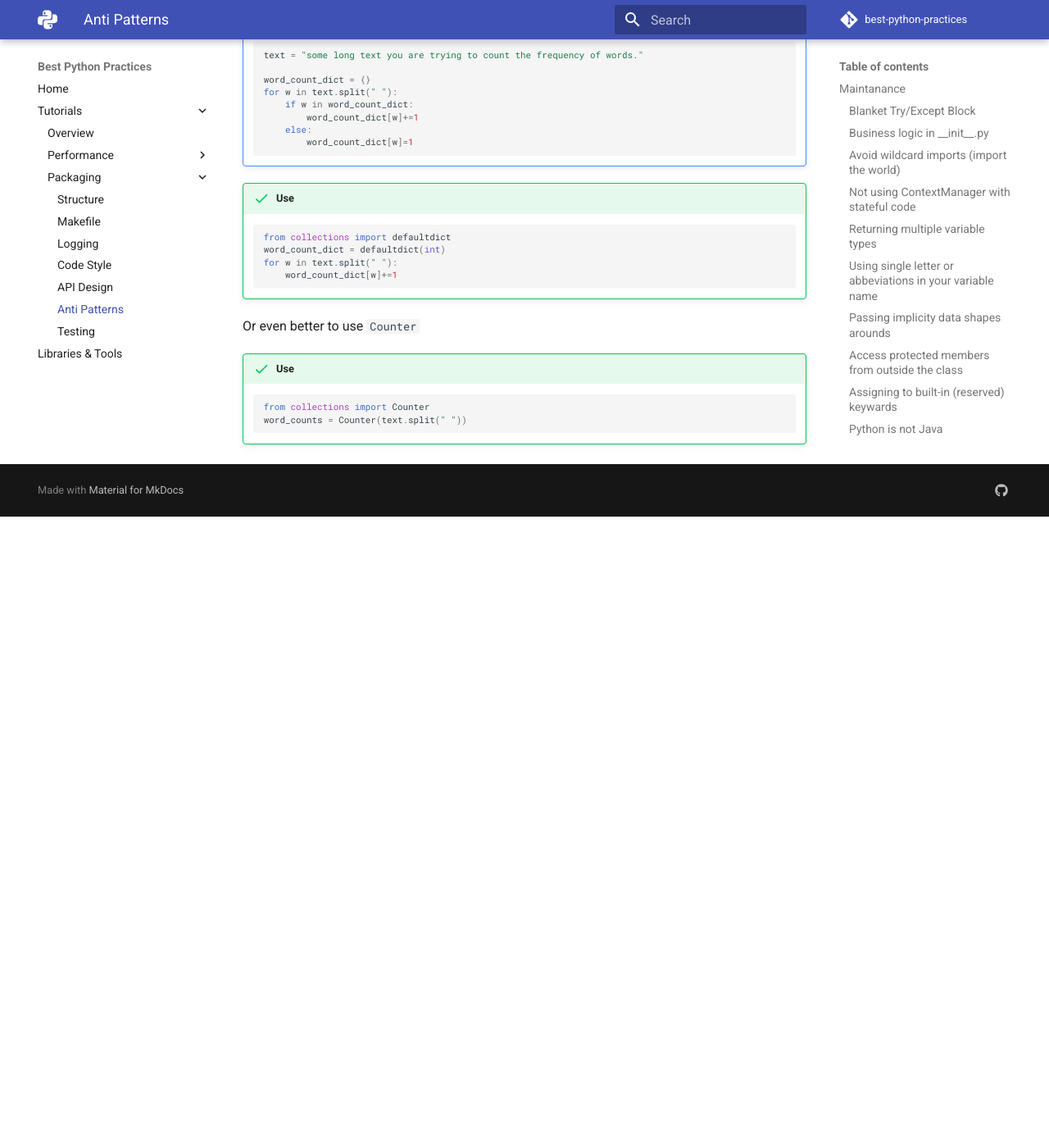
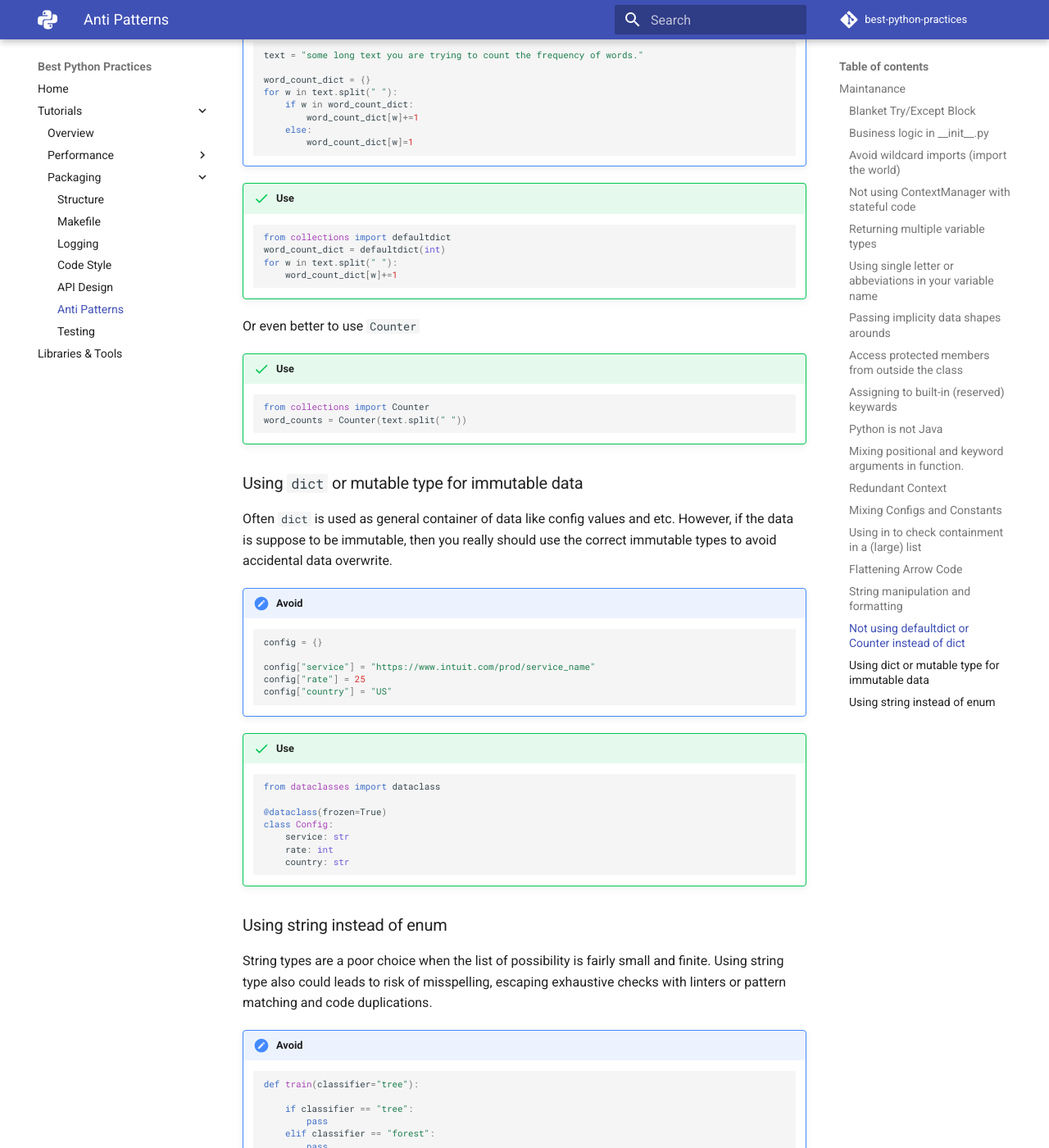
Before and after one commit to felixgao/python-best-practices, an MkDocs documentation site: the page built from docs/tutorials/packaging/anti_patterns.md, in a window 1280 px wide and 1400 px high, scrolled down 12961 px. Shown: the whole window at 82% size. Built offline with MkDocs 1.6.1 and Material for MkDocs 9.7.7, drawn with Linux system fonts in a browser that asks for light colours; emoji names are drawn with the system emoji font; before the commit the page ends 13591 px from its top, so only the background shows below that; some of the changed text lies outside the part shown.

Commit message:
add more content

````diff
--- a/docs/tutorials/packaging/anti_patterns.md
+++ b/docs/tutorials/packaging/anti_patterns.md
@@ -692,3 +692,73 @@
     from collections import Counter
     word_counts = Counter(text.split(" "))
     ```
+
+### Using `dict` or mutable type for immutable data
+
+Often `dict` is used as general container of data like config values and etc.  However, if the data is suppose to be immutable, then you really should use the correct immutable types to avoid accidental data overwrite.
+
+!!! fail "Avoid"
+
+    ```python
+    config = {}
+
+    config["service"] = "https://www.intuit.com/prod/service_name"
+    config["rate"] = 25
+    config["country"] = "US"
+    ```
+
+!!! success "Use"
+
+    ```python
+    from dataclasses import dataclass
+
+    @dataclass(frozen=True)
+    class Config:
+        service: str
+        rate: int
+        country: str
+    ```
+
+
+### Using string instead of enum
+
+String types are a poor choice when the list of possibility is fairly small and finite.   Using string type also could leads to risk of misspelling, escaping exhaustive checks with linters or pattern matching and code duplications.
+
+!!! fail "Avoid"
+
+    ```python
+    def train(classifier="tree"):
+
+        if classifier == "tree":
+            pass
+        elif classifier == "forest":
+            pass
+        elif classifier == "cnn":
+            pass
+        else:
+            raise ValueError
+    ```
+
+!!! success "Use"
+
+    ```python
+    from enum import Enum
+
+    class Classifier(Enum):
+        TREE = 0
+        FOREST = 1
+        CNN = 2
+
+    def train(classifer: Classifier = Classifier.LBFGS):
+
+        if classifer == Classifier.TREE:
+            pass
+        elif classifer == Classifier.FOREST:
+            pass
+        elif classifer == Classifier.CNN:
+            pass
+        else:
+            raise ValueError
+    ```
+
+with python3.10, you can do pattern matching.
````
Also changed, not shown: docs/libraries.md (+4 -0 lines), docs/tutorials/packaging/code_style.md (+12 -0 lines), docs/tutorials/packaging/testing.md (+2 -0 lines), docs/tutorials/performance/multiprocessing.md (+43 -1 lines).
